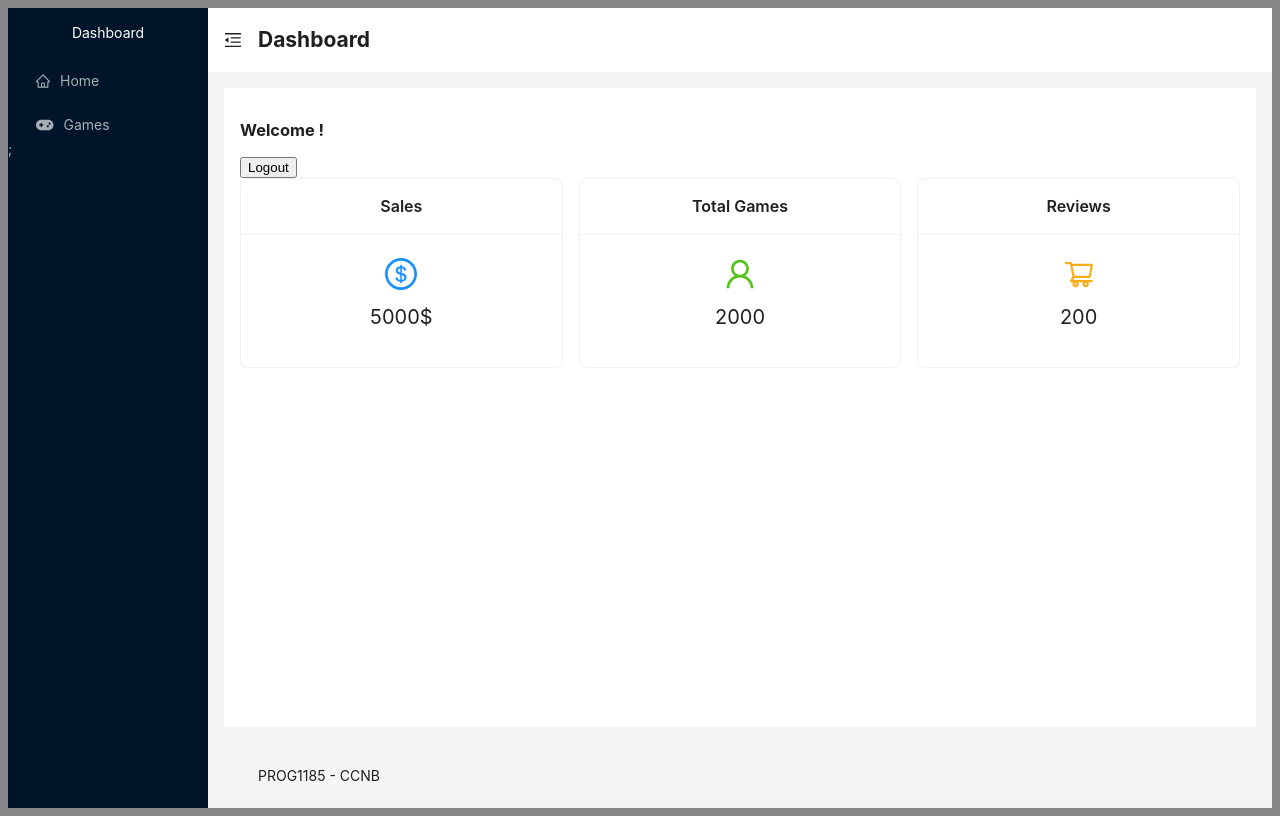
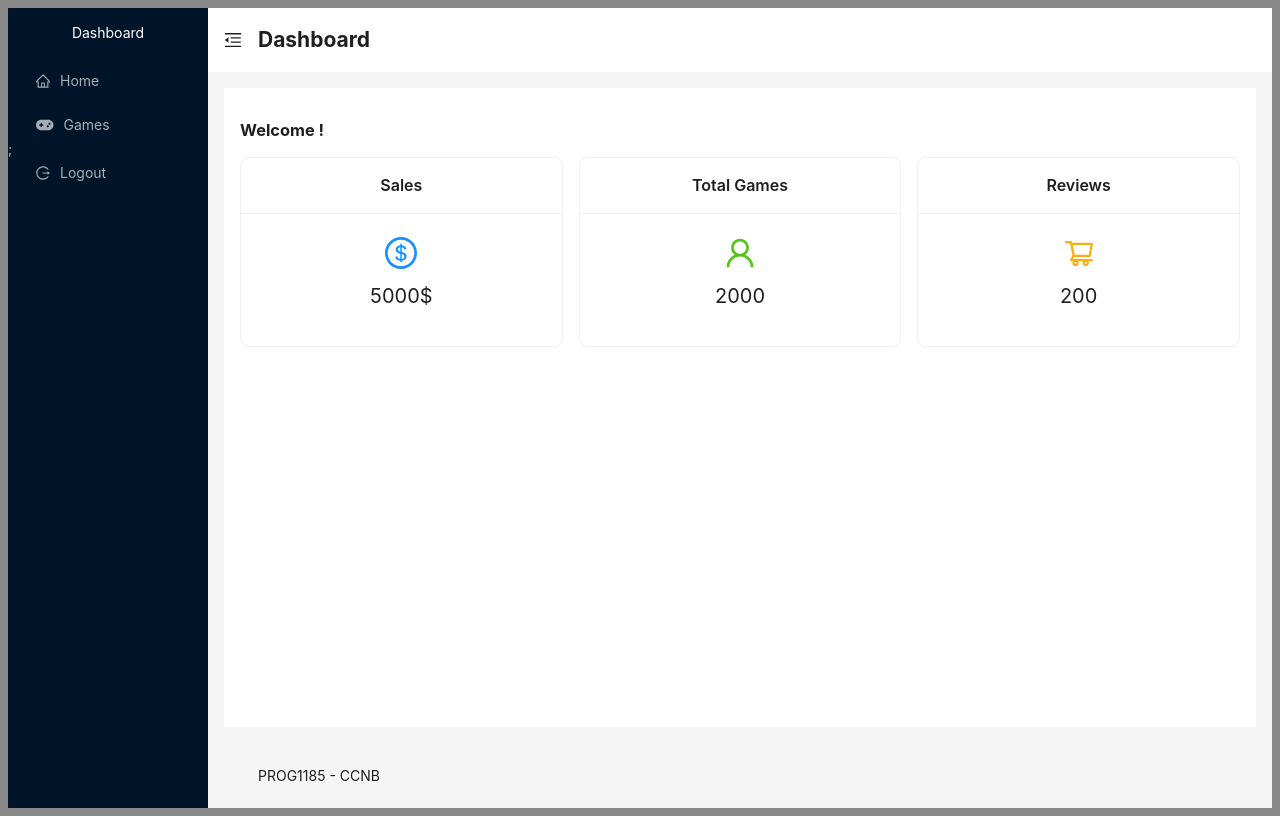
Before and after one commit to maximeconnolly/PROG1344-frontend, a React (Vite) app: page /dashboard in a window 1280 px wide. Built offline with nearby package versions, Linux system fonts and the light colour scheme; no server answers; sample sign-in values are in the browser's storage.

Commit message:
Add logout button to application

```diff
--- a/src/components/DashboardContent.jsx
+++ b/src/components/DashboardContent.jsx
@@ -12,7 +12,6 @@ import {
 
 import {useDispatch, useSelector} from "react-redux";
 
-import { logout} from "../store/authSlice.js";
 import {getUser} from "../store/userSlice.js";
 
 const DashboardContent = () => {
@@ -28,7 +27,6 @@ const DashboardContent = () => {
     return(
         <>
             <h3>Welcome {user}!</h3>
-            <button onClick={() => dispatch(logout())}>Logout</button>
             <Row gutter={[16, 16]}>
                 <Col xs={26} sm={14} md={10} lg={8}>
                     <Card title="Sales" style={{textAlign: "center"}}>
--- a/src/components/DashboardLayout.jsx
+++ b/src/components/DashboardLayout.jsx
@@ -2,13 +2,16 @@
  * Contient la barre menu sur le coter
  */
 import React, { useState } from "react";
+
+import {useDispatch} from "react-redux";
 
 import { Layout, Menu} from "antd";
 import {
   MenuUnfoldOutlined,
   MenuFoldOutlined,
   HomeOutlined,
-  SettingOutlined
+  SettingOutlined,
+  LogoutOutlined,
 } from "@ant-design/icons";
 
 import {FontAwesomeIcon} from '@fortawesome/react-fontawesome';
@@ -20,6 +23,7 @@ import GameList from "./GameList";
 import RentalList from "./RentalList";
 import SettingList from "./SettingList"
 import SaleList from "./SaleList";
+import {logout} from "../store/authSlice.js";
 
 const {Header, Content, Footer, Sider} = Layout;
 
@@ -27,6 +31,9 @@ const {Header, Content, Footer, Sider} = Layout;
 
 const Dashboard = () => {
   // const authenticatedUser = useSelector((state) => state.auth.user.username)
+  const dispatch = useDispatch();
+
+
   const [collapsed, setCollapsed] = useState(false);
   const [selectedItem, setSelectedItem] = useState(null);
 
@@ -56,6 +63,8 @@ const Dashboard = () => {
 
   } else if (selectedItem === '5') {
     content = <SettingList />;
+  }else if (selectedItem === '6'){
+    dispatch(logout());
   };
 
 
@@ -88,7 +97,9 @@ const Dashboard = () => {
           <Menu.Item key="5" icon={<SettingOutlined />}>
             Settings
           </Menu.Item>): <></>};
-
+          <Menu.Item key="6" icon={<LogoutOutlined />}>
+            Logout
+          </Menu.Item>
         </Menu>
       </Sider>
 
```
